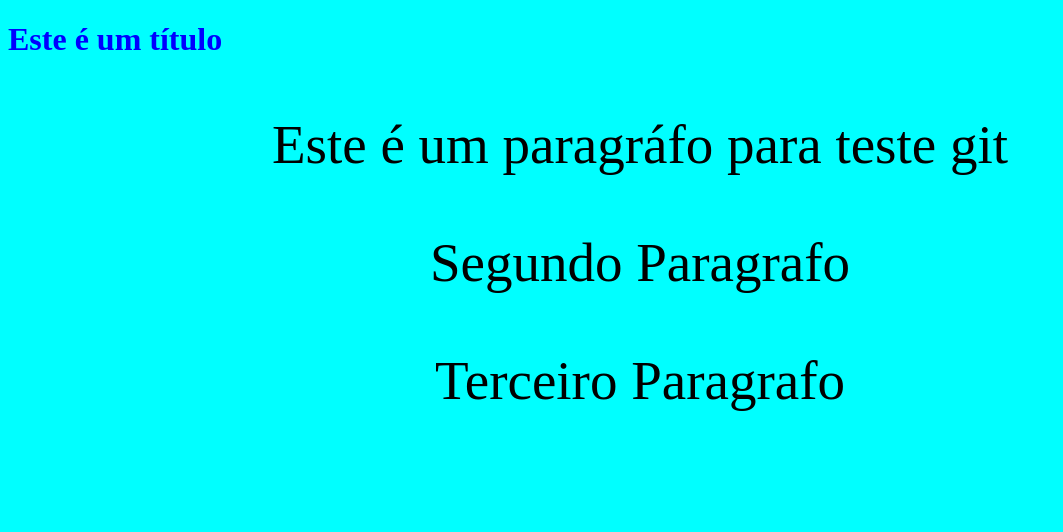
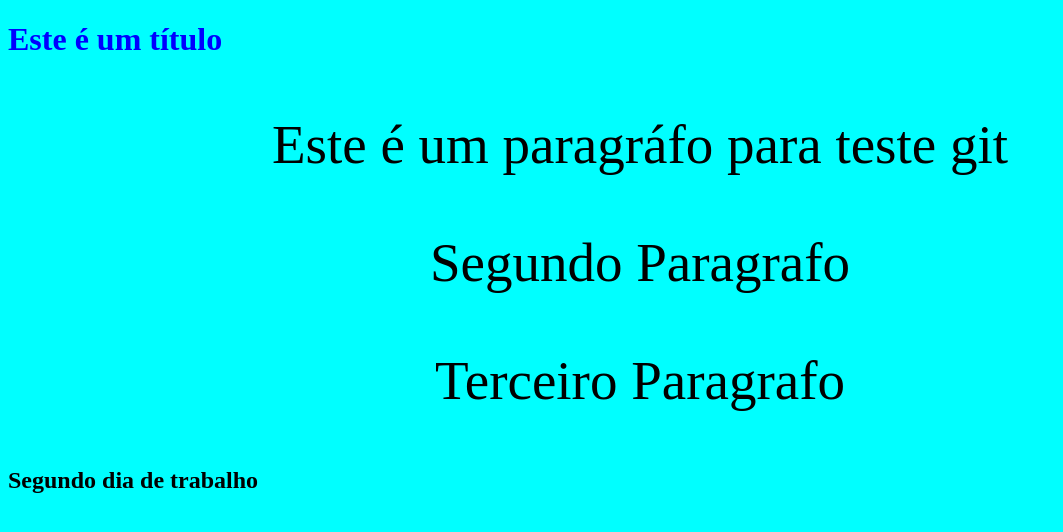
Before and after one commit to 05487664951/git2, a plain HTML site: page index.html in a window 1280 px wide. Shown: the whole page, without its empty margins (0-1063 px from the left). Drawn offline with Linux system fonts and the light colour scheme.

Commit message:
segundo dia

```diff
--- a/index.html
+++ b/index.html
@@ -11,6 +11,7 @@
     <p>Este é um paragráfo para teste git </p>
     <p>Segundo Paragrafo</p>
     <p>Terceiro Paragrafo</p>
+<h2>Segundo dia de trabalho</h2>
 
 </body>
 </html>
```
